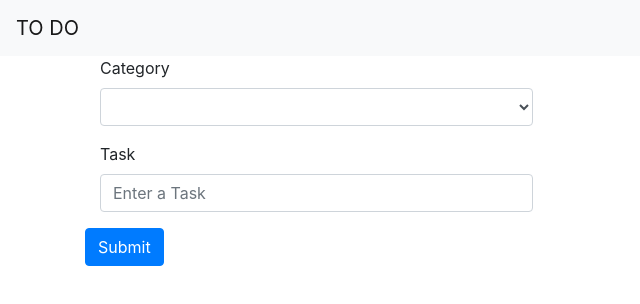
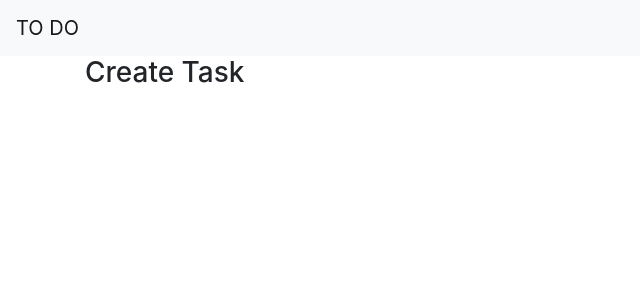
Before and after one commit to jaimepokhoy/angularbootcamp, an Angular app: page /create in a window 1280 px wide. Shown: the top 304 px of the page, without its empty margins (0-640 px from the left). Built offline with nearby package versions, Linux system fonts and the light colour scheme.

Commit message:
Form Lab Start

```diff
--- a/src/app/create-task/create-task.component.html
+++ b/src/app/create-task/create-task.component.html
@@ -1,14 +1 @@
-<form [formGroup]="taskForm" novalidate>
-  <div class="form-group col-md-5">
-    <label for="inputState">Category</label>
-    <select formControlName="category" id="inputState" class="form-control">
-      <option [value]="category" selected>Personal</option>
-      <option [value]="category">Work</option>
-    </select>
-  </div>
-  <div class="form-group col-md-5">
-    <label for="inputAddress">Task</label>
-    <input formControlName="task" type="text" class="form-control" id="inputAddress" placeholder="Enter a Task">
-  </div>
-  <button type="button" class="btn btn-primary" (click)="onSubmit()">Submit</button>
-</form>
+<h3>Create Task</h3>
--- a/src/app/create-task/create-task.component.ts
+++ b/src/app/create-task/create-task.component.ts
@@ -1,5 +1,4 @@
 import { Component, OnInit } from '@angular/core';
-import { FormBuilder, FormGroup, Validators } from '@angular/forms';
 import { ListService } from '../list.service';
 import { Router } from '@angular/router';
 
@@ -9,28 +8,14 @@ import { Router } from '@angular/router';
   styleUrls: ['./create-task.component.css']
 })
 export class CreateTaskComponent implements OnInit {
-  taskForm: FormGroup;
 
-  constructor(private fb: FormBuilder, private listService: ListService, private router: Router) {
-    this.createForm();
+  constructor( private listService: ListService, private router: Router) {
   }
 
   ngOnInit() {
   }
 
-  createForm() {
-    this.taskForm = this.fb.group({
-      task: ['', Validators.required],
-      category: ['Personal']
-    });
-  }
-
   onSubmit() {
-    const formModel = this.taskForm.value;
-
-    this.listService.addTask(formModel).subscribe(() => {
-      this.router.navigate(['/']);
-    });
   }
 
 }
```
